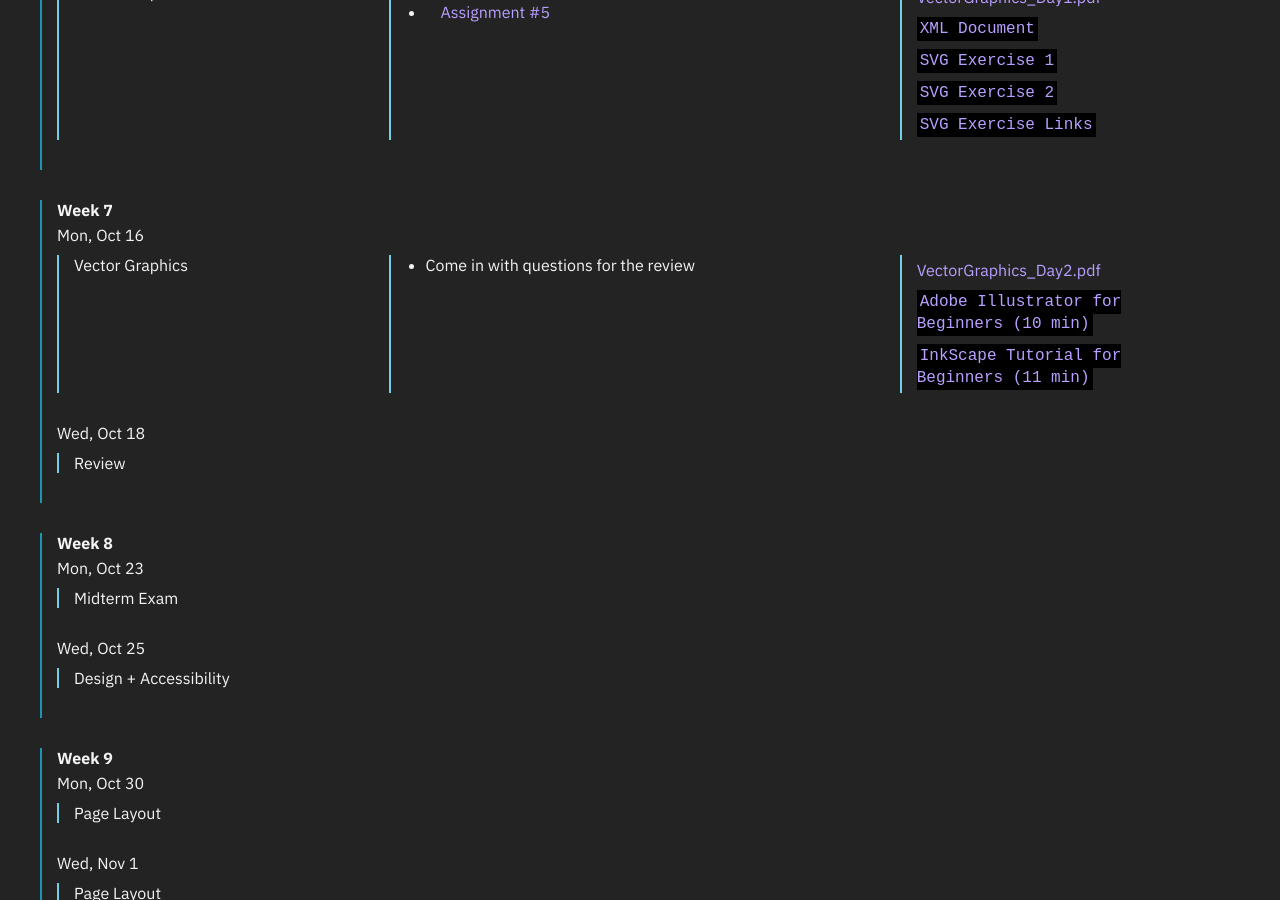
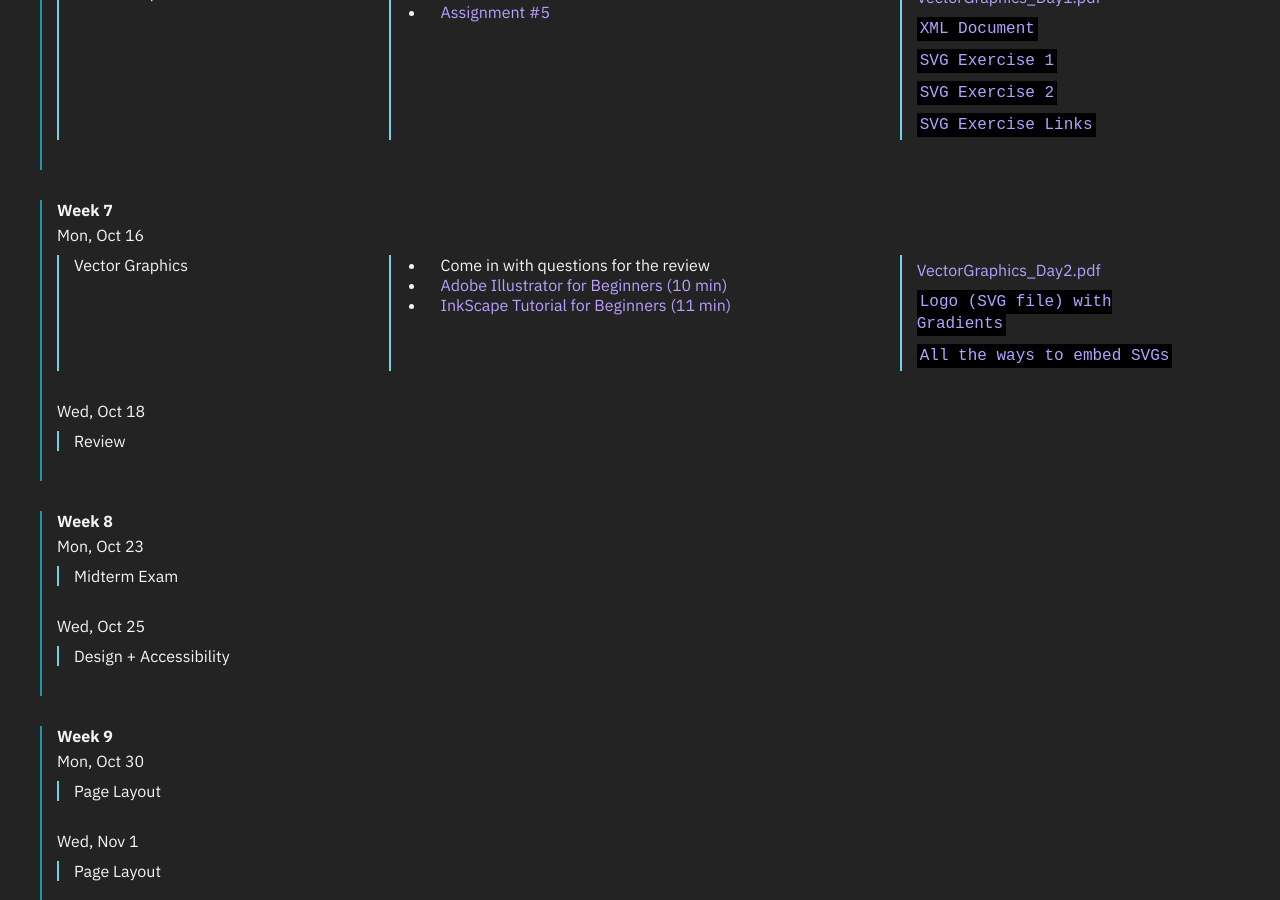
Before and after one commit to emilydidthis/CSCI-UA.004-Fall23, a Jekyll site: the page built from schedule.markdown, in a window 1280 px wide and 900 px high, scrolled down 2040 px. Built offline with Jekyll 4.4.1, drawn with Linux system fonts in a browser that asks for light colours.

```diff
--- a/_data/schedule.yaml
+++ b/_data/schedule.yaml
@@ -176,16 +176,19 @@ schedule:
       - topics: Vector Graphics
         assigned:
         - "Come in with questions for the review"
+        - <a href="https://www.youtube.com/watch?v=3NBKRywEbNs">Adobe Illustrator for Beginners (10 min)</a>
+        - <a href="https://www.youtube.com/watch?v=-_KJZPOYBeA">InkScape Tutorial for Beginners (11 min)</a>
+
         files:
         - name: VectorGraphics_Day2.pdf
           path: /assets/slides/06_VectorGraphics_Day2.pdf
           type: slides
-        - name: "Adobe Illustrator for Beginners (10 min)"
-          path: https://www.youtube.com/watch?v=3NBKRywEbNs
-          type: external code
-        - name: "InkScape Tutorial for Beginners (11 min)"
-          path: https://www.youtube.com/watch?v=-_KJZPOYBeA
-          type: external code
+        - name: Logo (SVG file) with Gradients
+          path: /demos/svg-practice/gradients.svg
+          type: code
+        - name: All the ways to embed SVGs
+          path: /demos/svg-practice/embed-svgs.html
+          type: code
       - topics: Review
         assigned:
         files:
```
Also changed, not shown: demos/svg-practice/embed-svgs.html (added, +43 -0 lines), demos/svg-practice/sootsprite-lighter.svg (added), demos/svg-practice/sootsprite.svg (added), 5 other files.
